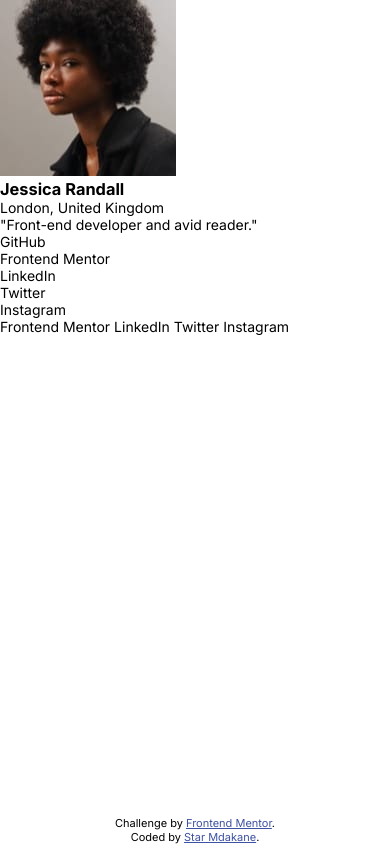
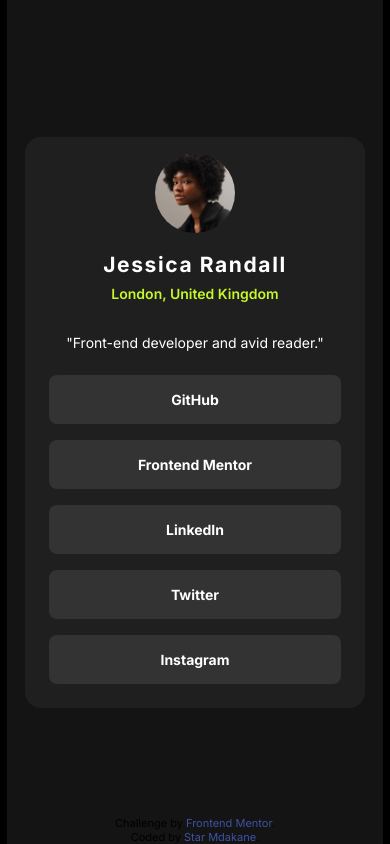
Before and after one commit to Star-Mdakane/Social-Links-Profile, a plain HTML site: page index.html in a window 390 px wide. Drawn offline with Linux system fonts and the light colour scheme; a web font is replaced by a local one.

Commit message:
completed mobile view

```diff
--- a/index.html
+++ b/index.html
@@ -26,28 +26,28 @@
     <main class="container">
       <div class="avatar">
         <img src="/assets/images/avatar-jessica.jpeg" alt="avatar image">
-        <h3>Jessica Randall</h3>
+        <h2>Jessica Randall</h2>
         <p>London, United Kingdom</p>
         <p>
-  "Front-end developer and avid reader."
+          "Front-end developer and avid reader."
         </p>
       </div>
       <div class="list">
         <ul>
           <li>
-            GitHub
+            <a href="#">GitHub</a>
           </li>
           <li>
-            Frontend Mentor
+            <a href="#">Frontend Mentor</a>
           </li>
           <li>
-            LinkedIn
+            <a href="#">LinkedIn</a>
           </li>
           <li>
-            Twitter
+            <a href="#">Twitter</a>
           </li>
           <li>
-            Instagram
+            <a href="#">Instagram</a>
           </li>
         </ul>
       </div>
@@ -55,13 +55,6 @@
   </section>
 
 
-
-
-  Frontend Mentor
-  LinkedIn
-  Twitter
-  Instagram
-
   <div class="attribution">
     Challenge by <a href="https://www.frontendmentor.io?ref=challenge" target="_blank">Frontend Mentor</a>.
     Coded by <a href="#">Star Mdakane</a>.
--- a/style.css
+++ b/style.css
@@ -25,9 +25,92 @@ body {
     font-family: "Inter", Tahoma, Geneva, Verdana, sans-serif;
     font-size: 14px;
     width: 100vw;
-    height: auto;
+    height: 100vh;
+    background-color: black;
 }
 
+section {
+    width: 23.5rem;
+    background-color: var(--pri-color);
+    height: 100%;
+    margin: 0 auto;
+    display: flex;
+    align-items: center;
+    justify-content: center;
+}
+
+.container {
+    width: 21.3rem;
+    background-color: var(--sec-color);
+    display: grid;
+    grid-auto-rows: auto;
+    grid-gap: 1rem;
+    padding: 1rem;
+    border-radius: 1rem;
+}
+
+.avatar,
+.list {
+    text-align: center;
+}
+
+img {
+    max-width: 5rem;
+    border-radius: 50%;
+    margin-bottom: 1rem;
+}
+
+h2 {
+    color: var(--mn-txt-white);
+    font-weight: 700;
+    margin-bottom: 0.5rem;
+    letter-spacing: 0.1rem;
+}
+
+.avatar p:nth-of-type(1) {
+    color: var(--mn-txt-green);
+    font-weight: 600;
+    margin-bottom: 2rem;
+}
+
+.avatar p:nth-of-type(2) {
+    color: var(--mn-txt-white);
+    font-weight: 400;
+}
+
+a {
+    all: unset;
+    cursor: pointer;
+}
+
+ul {
+    display: grid;
+    gap: 1rem;
+    padding: 0.5rem;
+}
+
+.list li {
+    background-color: var(--ter-color);
+    padding: 1rem;
+    border-radius: 0.5rem;
+    font-weight: 700;
+    color: var(--mn-txt-white);
+}
+
+.list li:hover,
+.list li:focus {
+    cursor: pointer;
+    background-color: var(--mn-txt-green);
+    color: var(--pri-color);
+}
+
+li  a:focus
+  {
+     cursor: pointer;
+    background-color: var(--mn-txt-green);
+    color: var(--pri-color);
+    display: block;
+}
 
 
 
```
